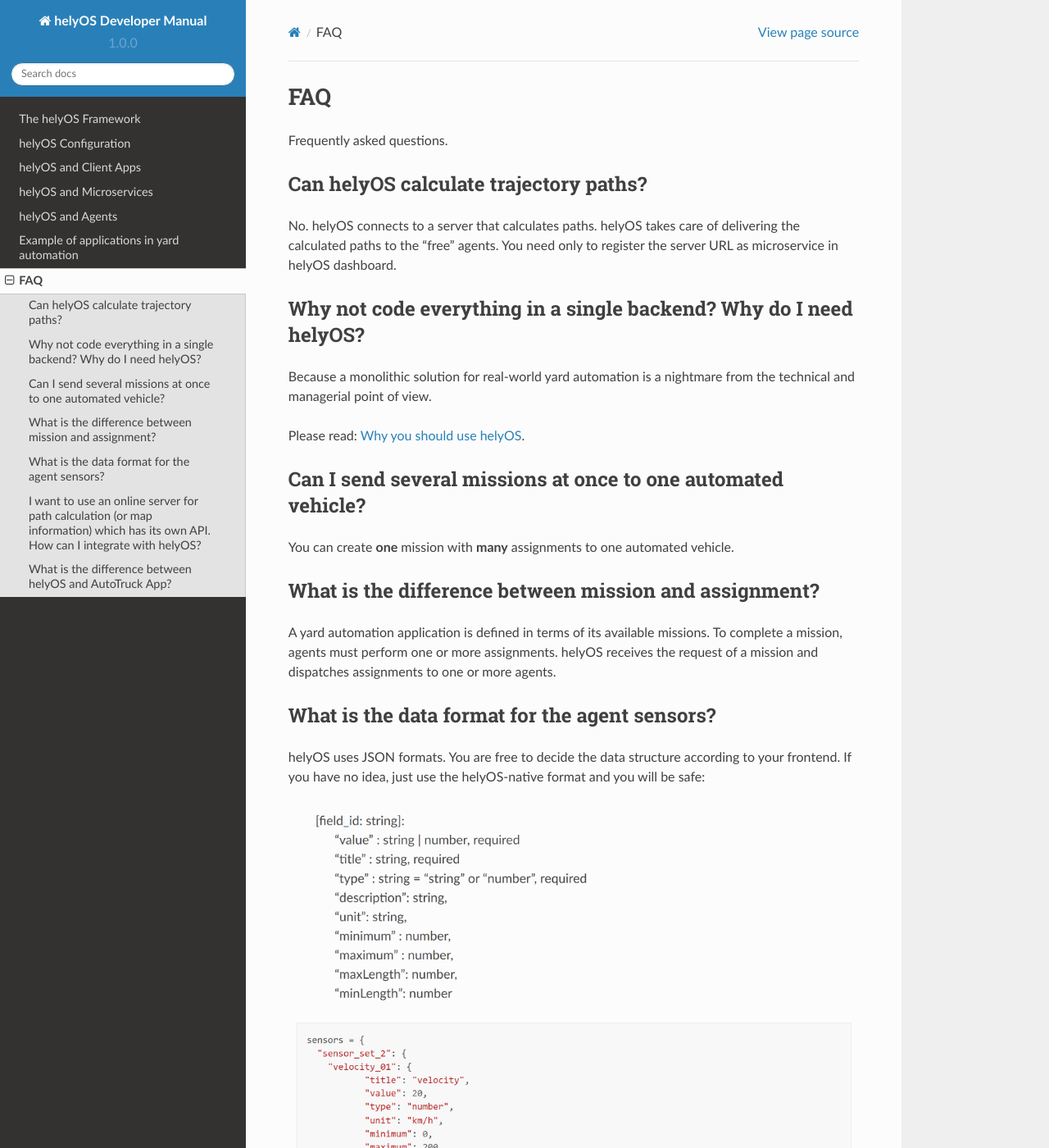
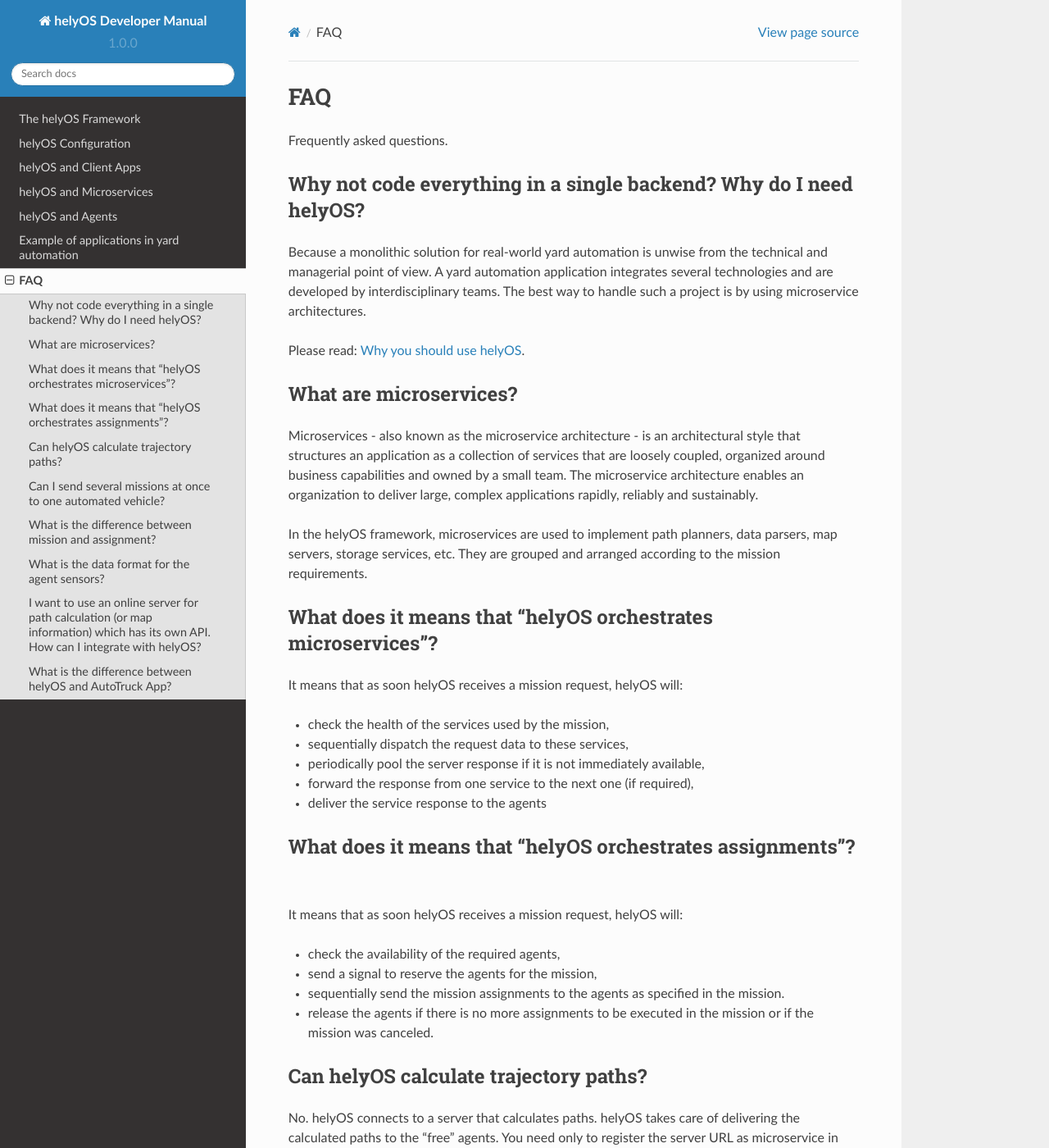
Before and after one commit to FraunhoferIVI/helyos-documentation, a Sphinx documentation site: the page built from docs/source/7-FAQ/7-index.rst, in a window 1280 px wide and 1400 px high. Shown: the whole window at 82% size. Built offline with Sphinx 7.4.7 and the Read the Docs theme 2.0.0, drawn with Linux system fonts in a browser that asks for light colours; some of the changed text lies outside the part shown.

Commit message:
add question faq

```diff
--- a/docs/source/7-FAQ/7-index.rst
+++ b/docs/source/7-FAQ/7-index.rst
@@ -4,17 +4,53 @@
 Frequently asked questions.
 
 
+Why not code everything in a single backend? Why do I need helyOS?
+-------------------------------------------------------------------------
+Because a monolithic solution for real-world yard automation is unwise from the technical and managerial point of view.
+A yard automation application integrates several technologies and are developed by interdisciplinary teams. The best way to handle
+such a project is by using microservice architectures.
+
+Please read: :ref:`helyos_overview`.
+
+
+What are microservices?
+-----------------------
+Microservices - also known as the microservice architecture - is an architectural style that structures an application as a collection of services that are
+loosely coupled, organized around business capabilities and owned by a small team.
+The microservice architecture enables an organization to deliver large, complex applications rapidly, reliably and sustainably.
+
+
+| In the helyOS framework, microservices are used to implement path planners, data parsers, map servers, storage services, etc. They are grouped and arranged according to the mission requirements.
+
+
+What does it means that "helyOS orchestrates microservices"?
+---------------------------------------------------------
+It means that as soon helyOS receives a mission request, helyOS will:
+
+- check the health of the services used by the mission,
+- sequentially dispatch the request data to these services,
+- periodically pool the server response if it is not immediately  available,
+- forward the response from one service to the next one (if required),
+- deliver the service response to the agents
+
+
+What does it means that "helyOS orchestrates assignments"?
+---------------------------------------------------------
+It means that as soon helyOS receives a mission request, helyOS will:
+
+- check the availability of the required agents,
+- send a signal to reserve the agents for the mission,
+- sequentially send the mission assignments to the agents as specified in the mission.
+- release the agents if there is no more assignments to be executed in the mission or if the mission was canceled.
+
+
+
+
+
 Can helyOS calculate trajectory paths?
 --------------------------------------
 No. helyOS connects to a server that calculates paths. helyOS takes care of delivering the calculated paths to the “free” agents.
-You need only to register the server URL as microservice in helyOS dashboard.
-
-
-Why not code everything in a single backend? Why do I need helyOS?
--------------------------------------------------------------------------
-Because a monolithic solution for real-world yard automation is a nightmare from the technical and managerial point of view.
-
-Please read: :ref:`helyos_overview`.
+You need only to register the server URL as microservice in the helyOS dashboard.
 
 
 
```
